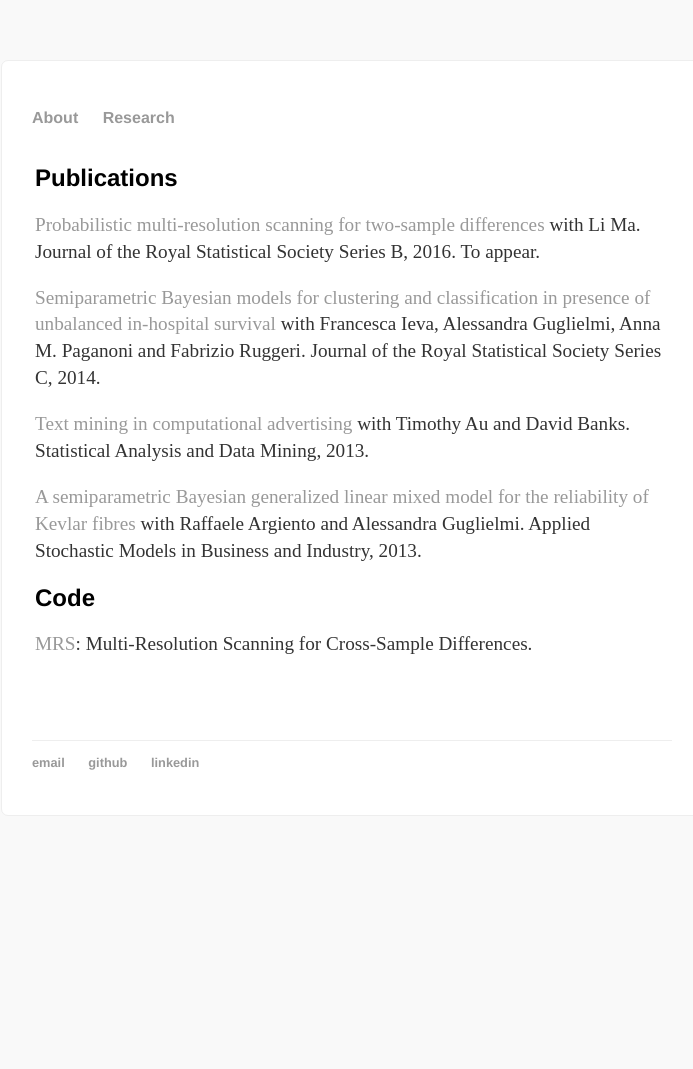
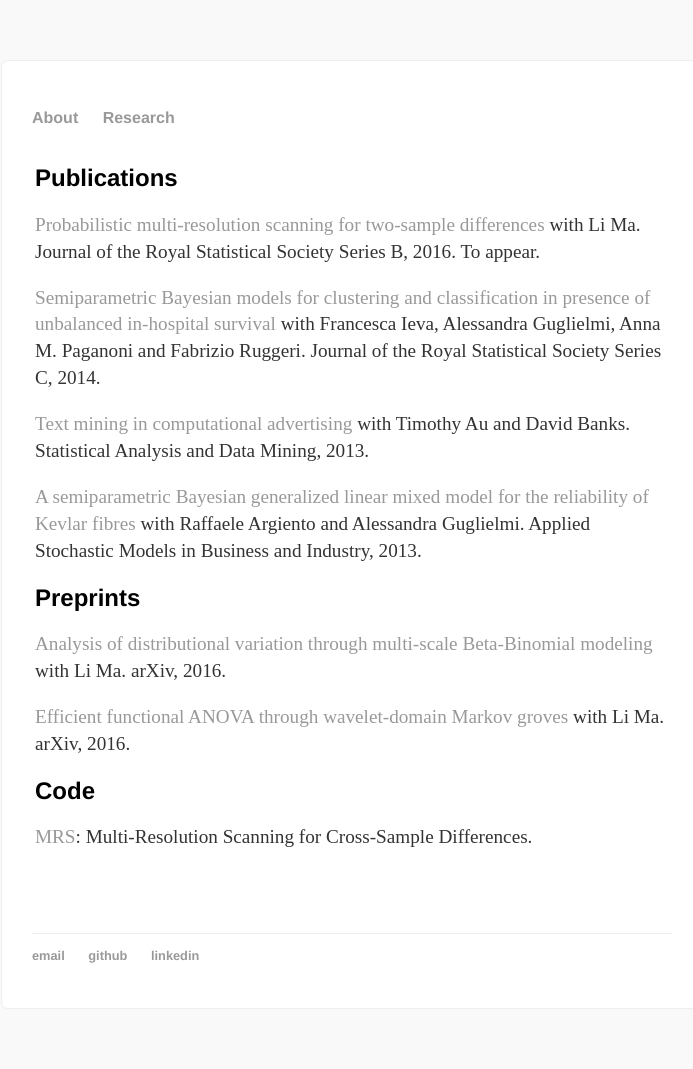
Before and after one commit to jacsor/jacsor.github.io, a Jekyll site: the page built from research/index.html, in a window 1280 px wide. Shown: the whole page, without its empty margins (288-981 px from the left). Built offline with Jekyll 4.4.1, drawn with Linux system fonts in a browser that asks for light colours; before the commit the page ends 900 px from its top, so only the background shows below that.

Commit message:
update papers

```diff
--- a/index.html
+++ b/index.html
@@ -9,7 +9,6 @@ title: Jacopo Soriano
 	<h1>Jacopo Soriano</h1>
 	<p>I am a quantitative analyst in the Data Science team at YouTube.</p>
   <p>Before joining YouTube, I got a  PhD in Statistics from Duke University. Prior to that I received a MS in Mathematical Engineering from Politecnico di Milano, and a MS in Enginering from Ecole Centrale Paris.</p>
-  <p>This website collects my papers and R packages.</p>
 	</td>
 	<td width="30%" style="vertical-align: top;">
 	<img width="70%" src="images/jacsoriano.JPG" align="right">
--- a/research/index.html
+++ b/research/index.html
@@ -13,6 +13,9 @@ title: Research
 Journal of the Royal Statistical Society Series C, 2014.  </p>
 	<p> <a href="http://onlinelibrary.wiley.com/doi/10.1002/sam.11197/full" target="_blank"> Text mining in computational advertising </a> with Timothy Au and David Banks. Statistical Analysis and Data Mining, 2013. </p>
 	<p> <a href="http://onlinelibrary.wiley.com/doi/10.1002/asmb.1936/full" target="_blank"> A semiparametric Bayesian generalized linear mixed model for the reliability of Kevlar fibres </a> with Raffaele Argiento and Alessandra Guglielmi. Applied Stochastic Models in Business and Industry, 2013. </p>
+        <h1>Preprints</h1>
+<p> <a href="http://arxiv.org/abs/1604.01443" target="_blank"> Analysis of distributional variation through multi-scale Beta-Binomial modeling </a> with Li Ma. arXiv, 2016.  </p>
+<p> <a href="http://arxiv.org/abs/1602.03990" target="_blank"> Efficient functional ANOVA through wavelet-domain Markov groves </a> with Li Ma. arXiv, 2016.  </p>
 	<h1>Code</h1>
   <p> <a href="https://cran.r-project.org/web/packages/MRS/index.html" target="_blank"> MRS</a>: Multi-Resolution Scanning for Cross-Sample Differences.</p>
 	</td>
```
